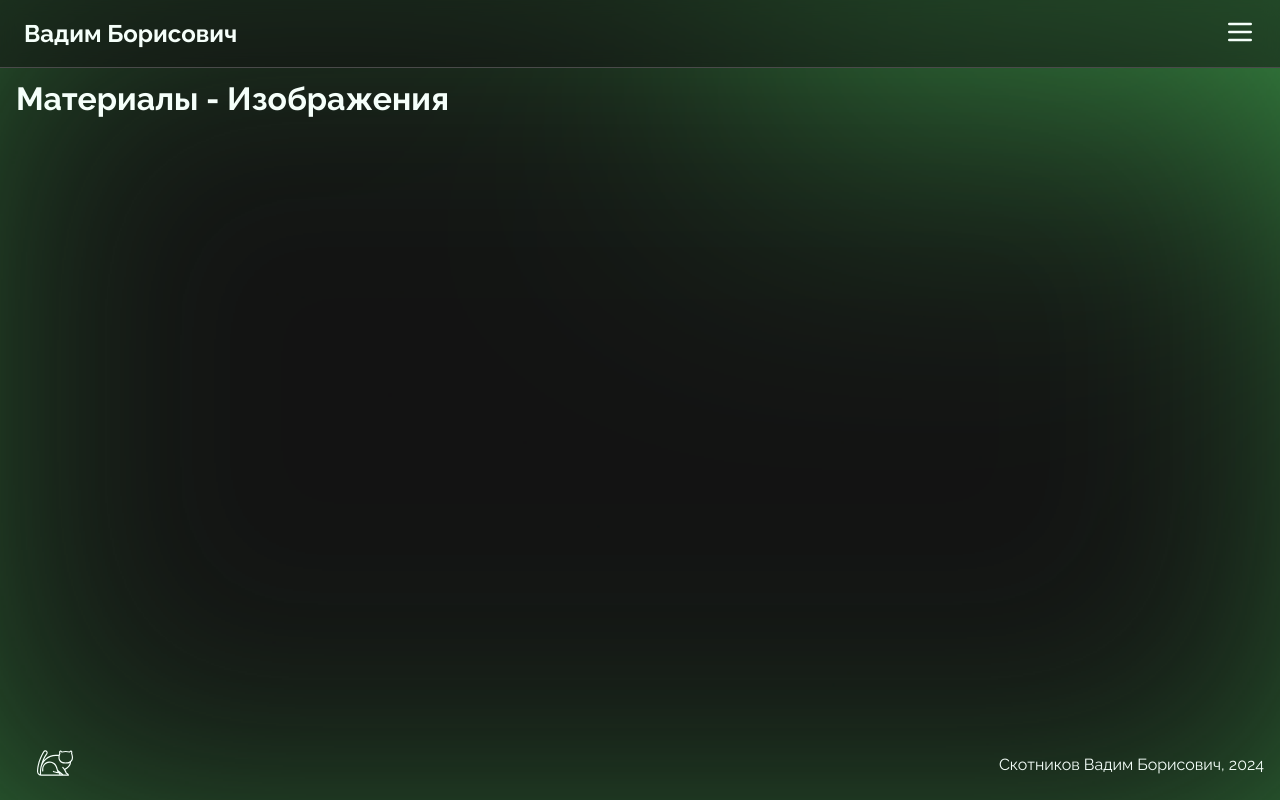
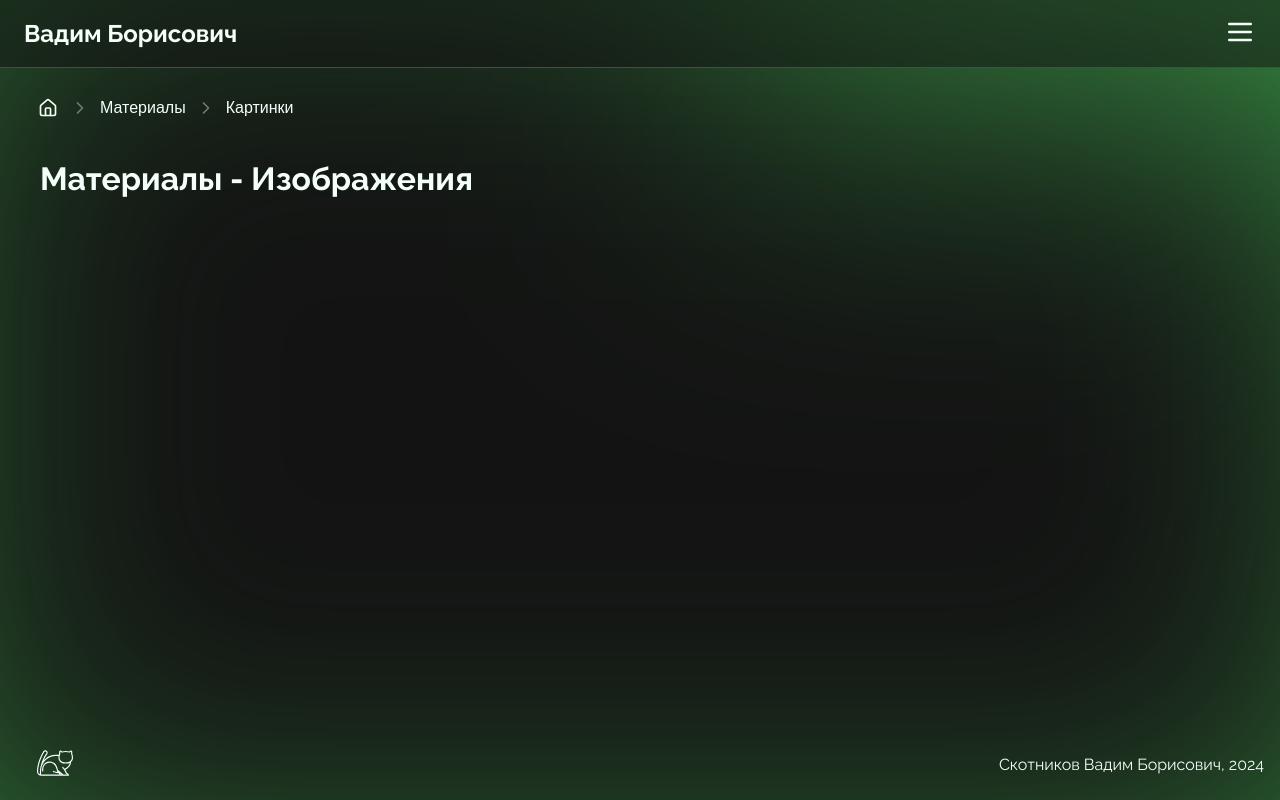
Before and after one commit to svbinf-ru/svbinf.ru, a Next.js app: page /materials/images in a window 1280 px wide. Built offline with nearby package versions, Linux system fonts and the light colour scheme.

Commit message:
feat(content): add content to the `/materials/images` page

```diff
--- a/app/materials/images/page.tsx
+++ b/app/materials/images/page.tsx
@@ -1,7 +1,31 @@
+import { Breadcrumbs } from '@/components/Breadcrumbs'
+import { Container } from '@/components/Container'
+import { ImageWithLink } from '@/components/ImageWithLink'
+import { Waterfall } from '@/components/Waterfall'
+import { images } from '@/content/materials/images'
+
 export default function Images() {
     return (
         <main>
-            <h1>Материалы - Изображения</h1>
+            <Breadcrumbs
+                items={[
+                    { href: '/materials', label: 'Материалы' },
+                    { href: '/materials/images', label: 'Картинки' },
+                ]}
+            />
+            <Container>
+                <h1>Материалы - Изображения</h1>
+                <Waterfall>
+                    {images.map((i) => (
+                        <ImageWithLink
+                            key={i.src.src}
+                            href={i.full}
+                            src={i.src}
+                            alt={i.caption}
+                        />
+                    ))}
+                </Waterfall>
+            </Container>
         </main>
     )
 }
--- /dev/null
+++ b/content/materials/images.ts
@@ -0,0 +1,3 @@
+import { MaterialsImage } from '../utils'
+
+export const images: MaterialsImage[] = []
```
